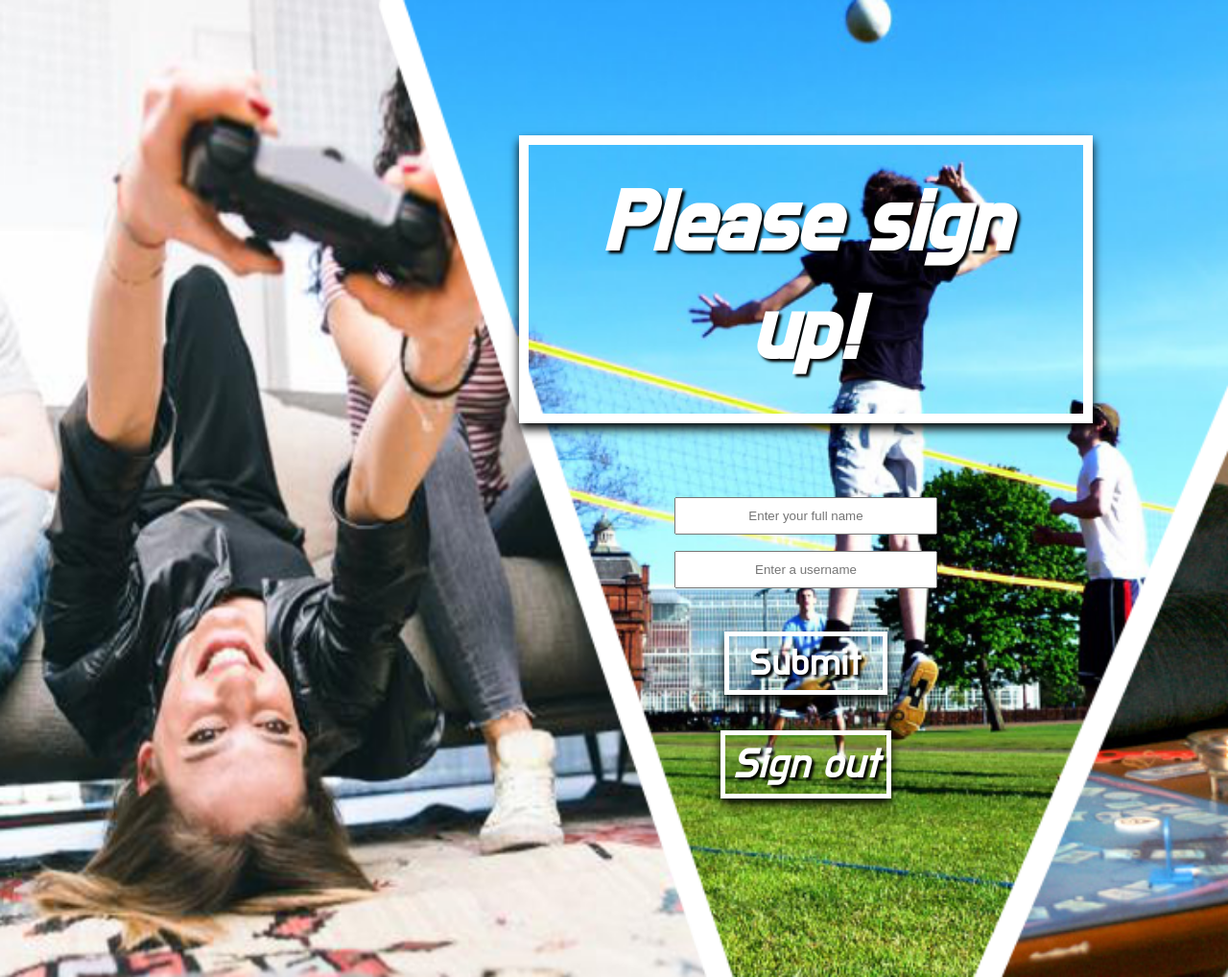
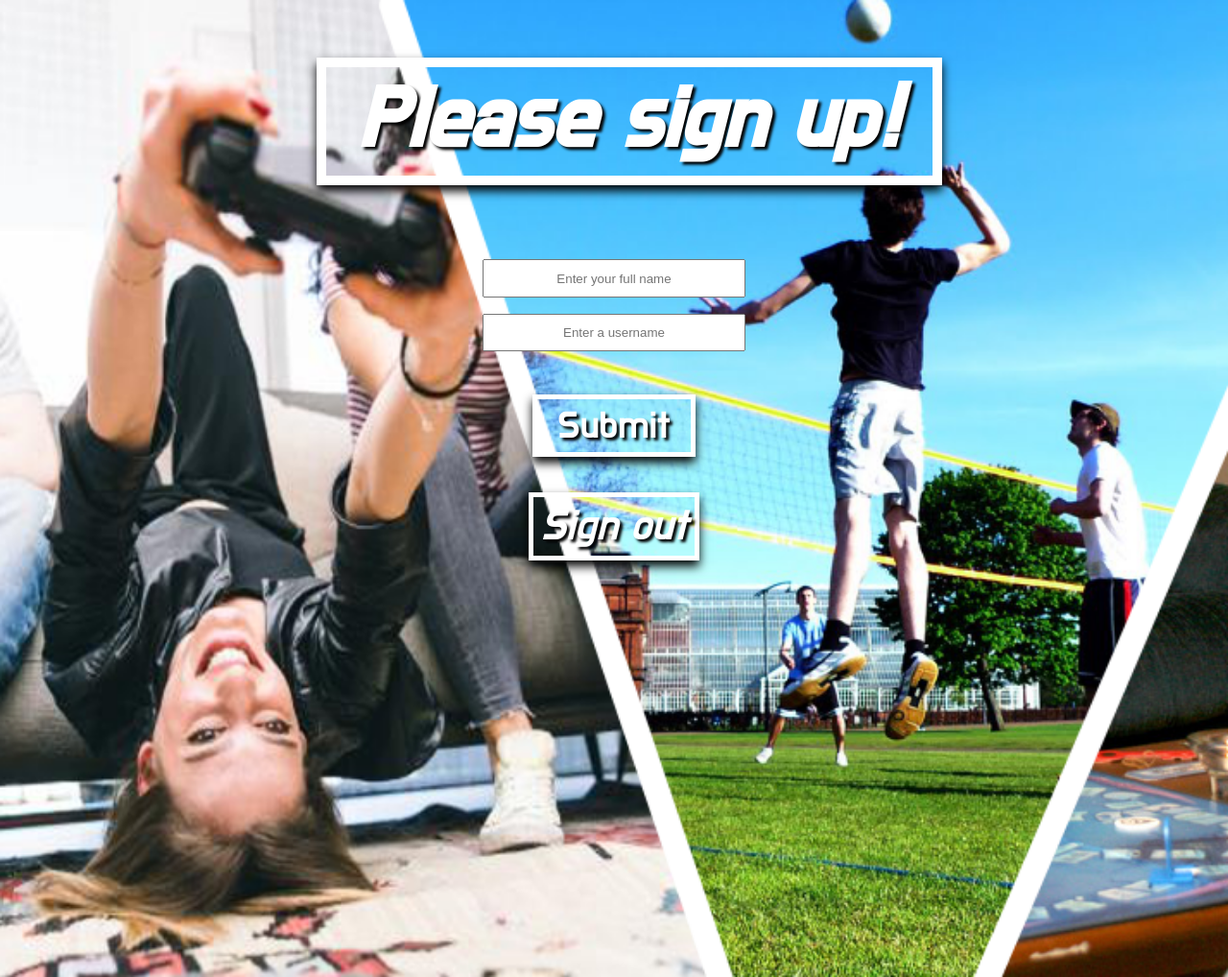
Before and after one commit to stesfu/recreation_nation, a Python web app: template templates/new_user.html in a window 1280 px wide. Shown: the whole page at 96% size. Run offline with Jinja, Linux system fonts and the light colour scheme; the template is opened without the code that fills it, so the values that code supplies are empty.

Commit message:
final fixing of site

```diff
--- a/styles/new_user.css
+++ b/styles/new_user.css
@@ -12,7 +12,7 @@ div{
 body{
   background-image: url("/media/signupback.png");
   background-size: cover;
-  position: fixed;
+  /* position: fixed; */
   background-repeat: no-repeat;
   background-attachment: fixed;
 }
@@ -33,7 +33,9 @@ a:link {
 #welcome{
   border: 10px solid white;
   box-shadow:  0 6px 10px 0 black;
-  padding: 20pt;
+  /* padding: 20pt; */
+  width: 50%;
+  margin-left: 25.5%;
 }
 #name_box, #user_box{
   width: 200pt;
@@ -57,4 +59,6 @@ a:link {
   background-color: inherit;
 }
 #top_row{
-  margin: 100pt 100pt 100pt 400pt;
+  margin-left: 0%;
+
+}
--- a/templates/new_user.html
+++ b/templates/new_user.html
@@ -2,7 +2,6 @@
 {% block body %}
 <link rel ="shortcut icon" href="/media/favicon.ico"/>
 <link href="https://fonts.googleapis.com/css?family=Do+Hyeon" rel="stylesheet">
-<div id="new_user_image">
 <link href = "styles/new_user.css" rel = "stylesheet">
     <div id="top_row">
         <h1 id="welcome">Please sign up! </h1>
@@ -16,5 +15,4 @@
         </form>
         <a id="sign_out_button" href="{{ logout_url }}"><span>Sign out</span></a>
     </div>
-</div>
 {% endblock %}
```
